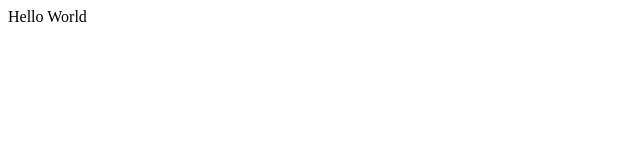
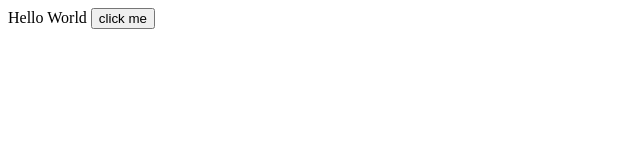
Before and after one commit to LIOU2021/aws-amplify, a plain HTML site: page index.html in a window 1280 px wide. Shown: the whole page, without its empty margins (0-640 px from the left). Drawn offline with Linux system fonts and the light colour scheme.

Commit message:
test button alert

```diff
--- a/index.html
+++ b/index.html
@@ -7,5 +7,6 @@
 
 <body>
     Hello World
+    <button onclick="alert('test success')">click me</button>
 </body>
 </html>
```
